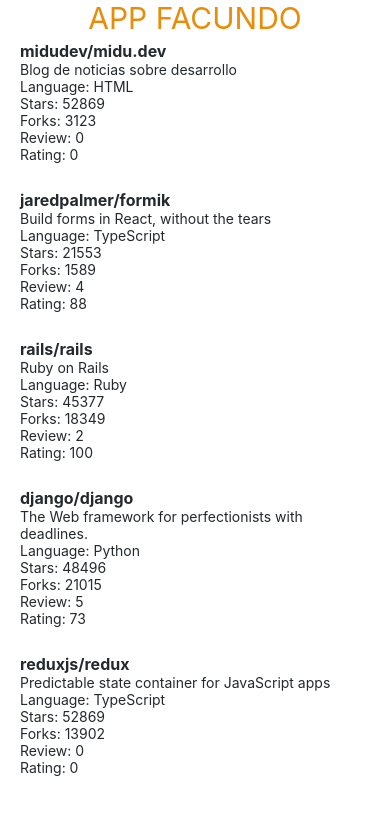
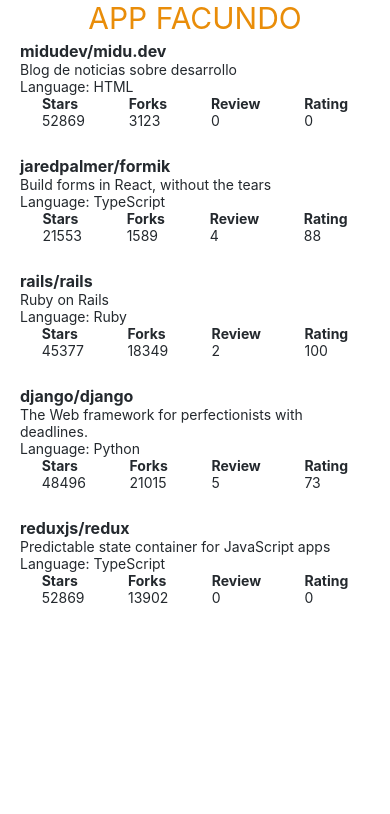
Before and after one commit to Facodex/REPOSITORY-APP-REACT-NATIVE-, a React Native app: screen / in a window 390 px wide. Shown: the top 814 px of the page. Built offline with nearby package versions, Linux system fonts and the light colour scheme.

Commit message:
staring the columns with flexbox

```diff
--- a/src/components/RepositoryItem.jsx
+++ b/src/components/RepositoryItem.jsx
@@ -2,6 +2,30 @@ import React from 'react'
 import { View, Text, StyleSheet } from "react-native";
 import StyledText from './StyledText';
 
+const RepositoryStats = props => {
+    return (
+        <View style={{flexDirection: 'row', justifyContent:'space-around'}}>
+
+            <View>
+                <StyledText fontWeight='bold'>Stars</StyledText>
+                <StyledText>{props.stargazersCount}</StyledText>
+            </View>
+            <View>
+                <StyledText fontWeight='bold'>Forks</StyledText>
+                <StyledText>{props.forksCount}</StyledText>
+            </View>
+            <View>
+                <StyledText fontWeight='bold'>Review</StyledText>
+                <StyledText>{props.reviewCount}</StyledText>
+            </View>
+            <View>
+                <StyledText fontWeight='bold'>Rating</StyledText>
+                <StyledText>{props.ratingAverage}</StyledText>
+            </View>
+
+        </View>
+    )
+}
 const RepositoryItem = (props) => (
     <View
         key={props.id}
@@ -11,10 +35,8 @@ const RepositoryItem = (props) => (
         <StyledText fontSize='subheading' fontWeight='bold'>{props.fullName}</StyledText>
         <StyledText >{props.description}</StyledText>
         <StyledText >Language: {props.language}</StyledText>
-            <StyledText >Stars: {props.stargazersCount}</StyledText>
-            <StyledText >Forks: {props.forksCount}</StyledText>
-            <StyledText >Review: {props.reviewCount}</StyledText>
-            <StyledText >Rating: {props.ratingAverage}</StyledText>
+
+        <RepositoryStats {...props} />
 
     </View>
 );
```
Lines whose indentation alone changed are shown as unchanged.
